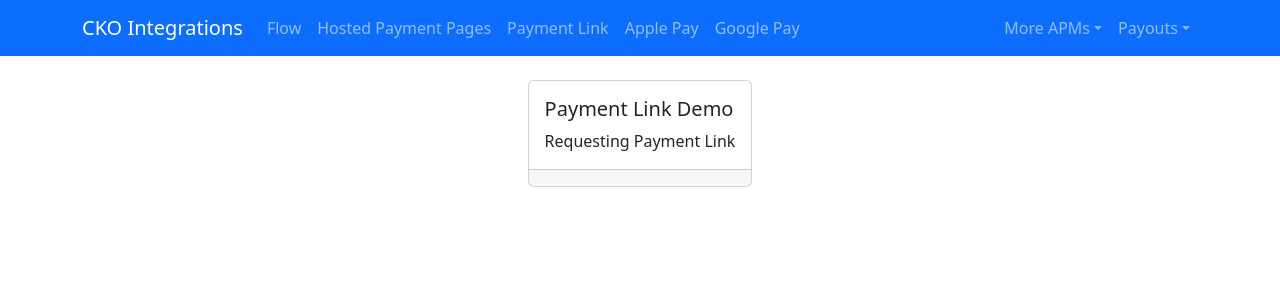
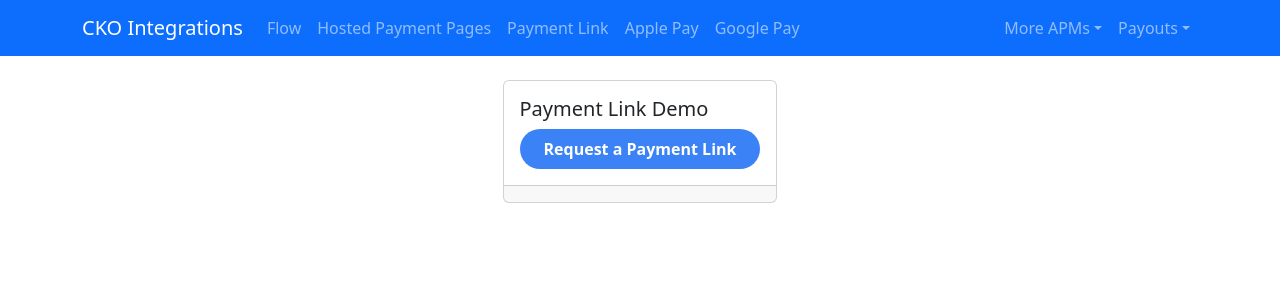
Before and after one commit to Mark-Reilly-Checkout/React-Flask-Project, a React (Create React App) app in the folder frontend/: page /paymentLink in a window 1280 px wide. Shown: the top 300 px of the page. Built offline with nearby package versions, Linux system fonts and the light colour scheme.

Commit message:
Made changes to Apple Pay FE and BE initiativeContext

```diff
--- a/frontend/src/components/PaymentLink.js
+++ b/frontend/src/components/PaymentLink.js
@@ -39,8 +39,8 @@ return(
             <Card.Title>Payment Link Demo</Card.Title>
             <Card.Text>
             <div text-center="true">
-                <button onClick={RequestPaymentLink} disabled={loading}>
-                    {loading ? "Processing..." : "Requesting Payment Link"}
+                <button class="bg-blue-500 hover:bg-blue-700 text-white font-bold py-2 px-4 rounded-full" onClick={RequestPaymentLink} disabled={loading}>
+                    Request a Payment Link
                 </button>
             </div>
             </Card.Text>
```
Also changed, not shown: 1 other file (tests, documents, lock files or other folders).
